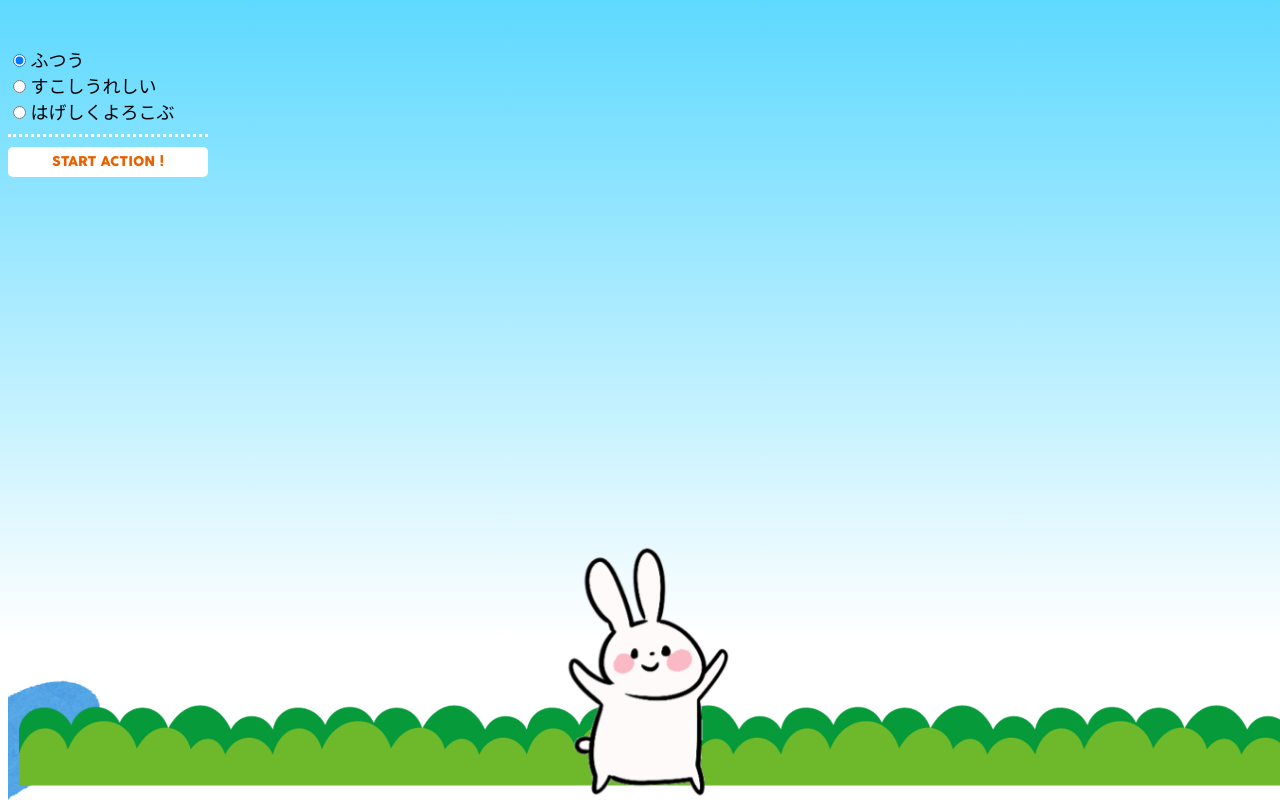
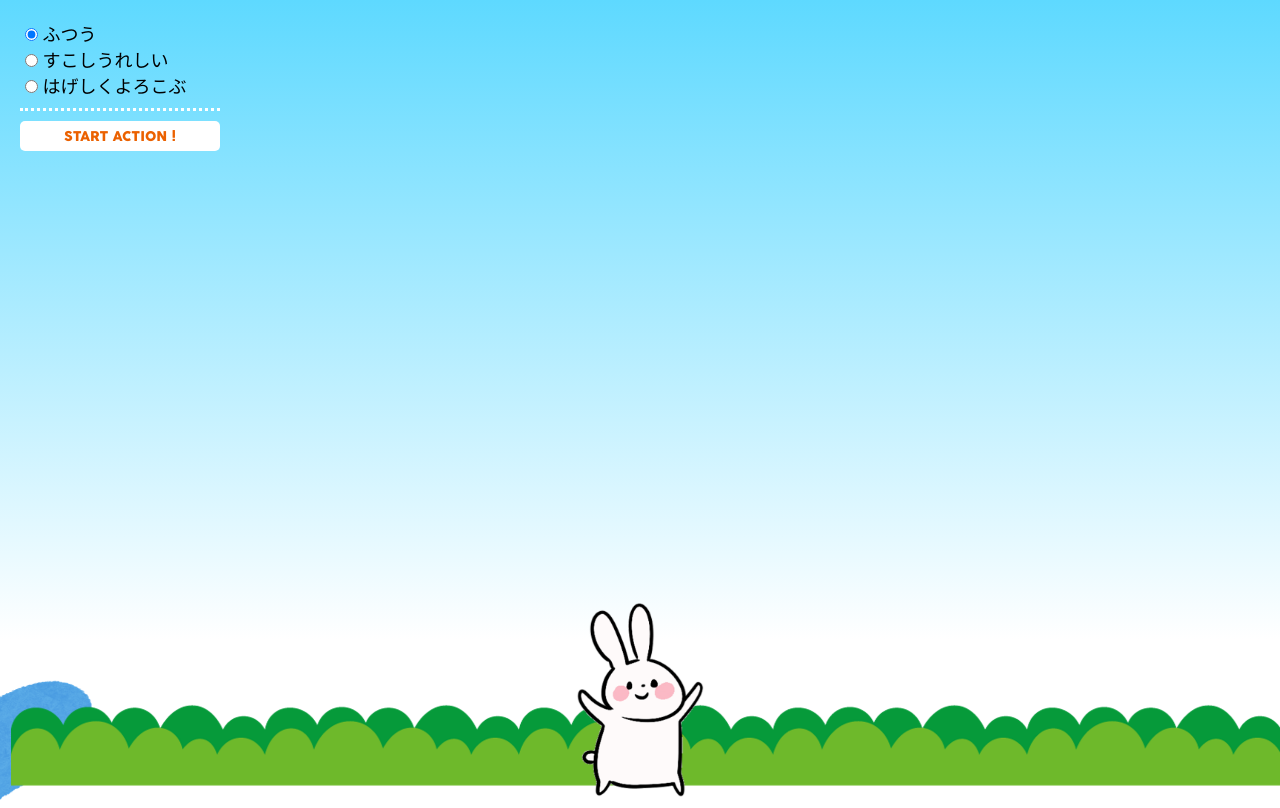
Before and after one commit to hyagisawa/rabit_JUMP, a plain HTML site: page index.html in a window 1280 px wide. Drawn offline with Linux system fonts and the light colour scheme; a web font is replaced by a local one.

Commit message:
ちょっと修正

```diff
--- a/style.css
+++ b/style.css
@@ -4,6 +4,7 @@ html,body {
     overflow: hidden;
     font-size: 62.5%;
     user-select: none;
+    margin: 0px;
 }
 
 body:after {
@@ -44,13 +45,9 @@ label {
     position: relative;
     width: 200px;
     height: 200px;
-    margin-top: 3%;
+    margin-top: 2rem;
+    margin-left: 2rem;
 }
-
-
-/* .center-wrapper { */
-    /* bottom: 0; */
-/* } */
 
 
 #grass {
@@ -62,16 +59,18 @@ label {
 #rabit {
     width: 20vw;
     height: 20vw;
+    max-height: 200px;
     padding: 0 40%;
     position: fixed;
     bottom: 0;
 }
 
 #carrot {
-    z-index: 1000;
+    z-index: -1;
     opacity: 0;
     bottom: 50%;
     width: 12vw;
+    max-width: 100px;
     height: 12vw;
     padding: 0 44%;
     position: fixed;
```
Also changed, not shown: 1 other file.
